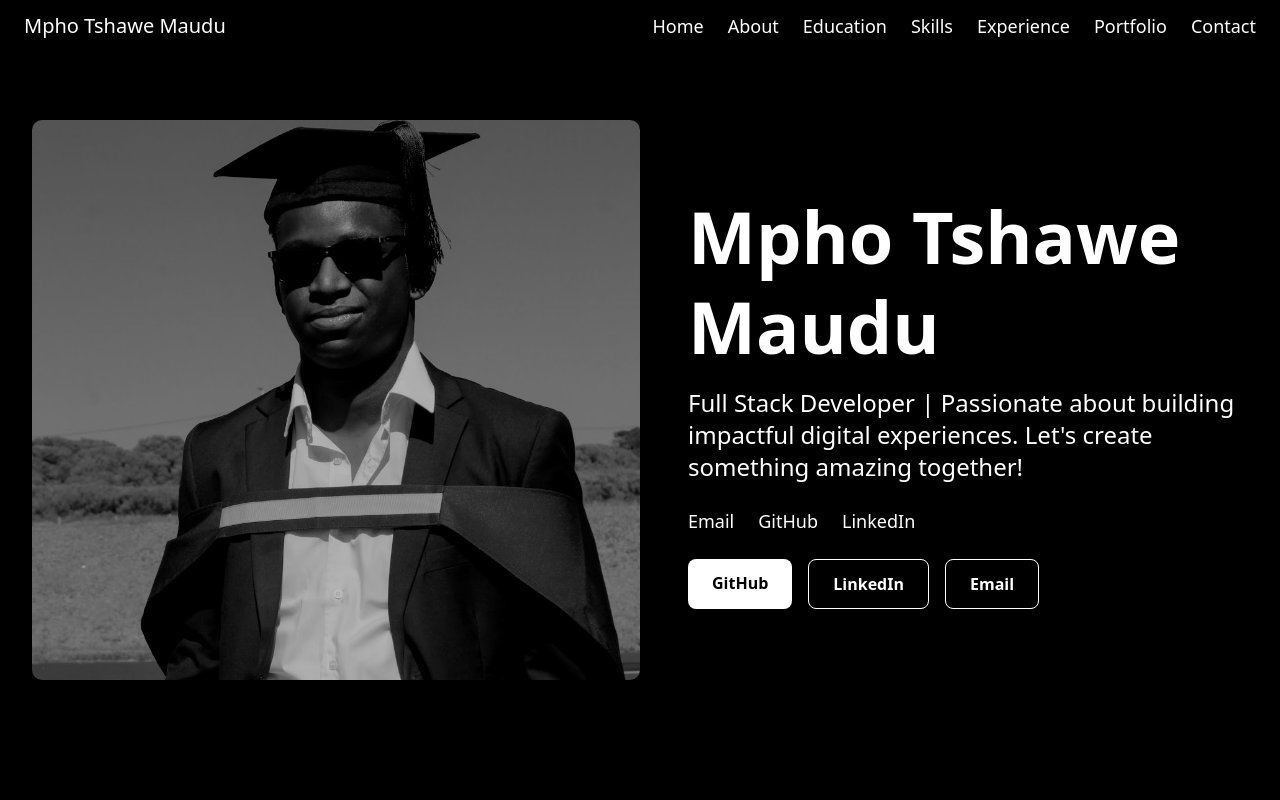
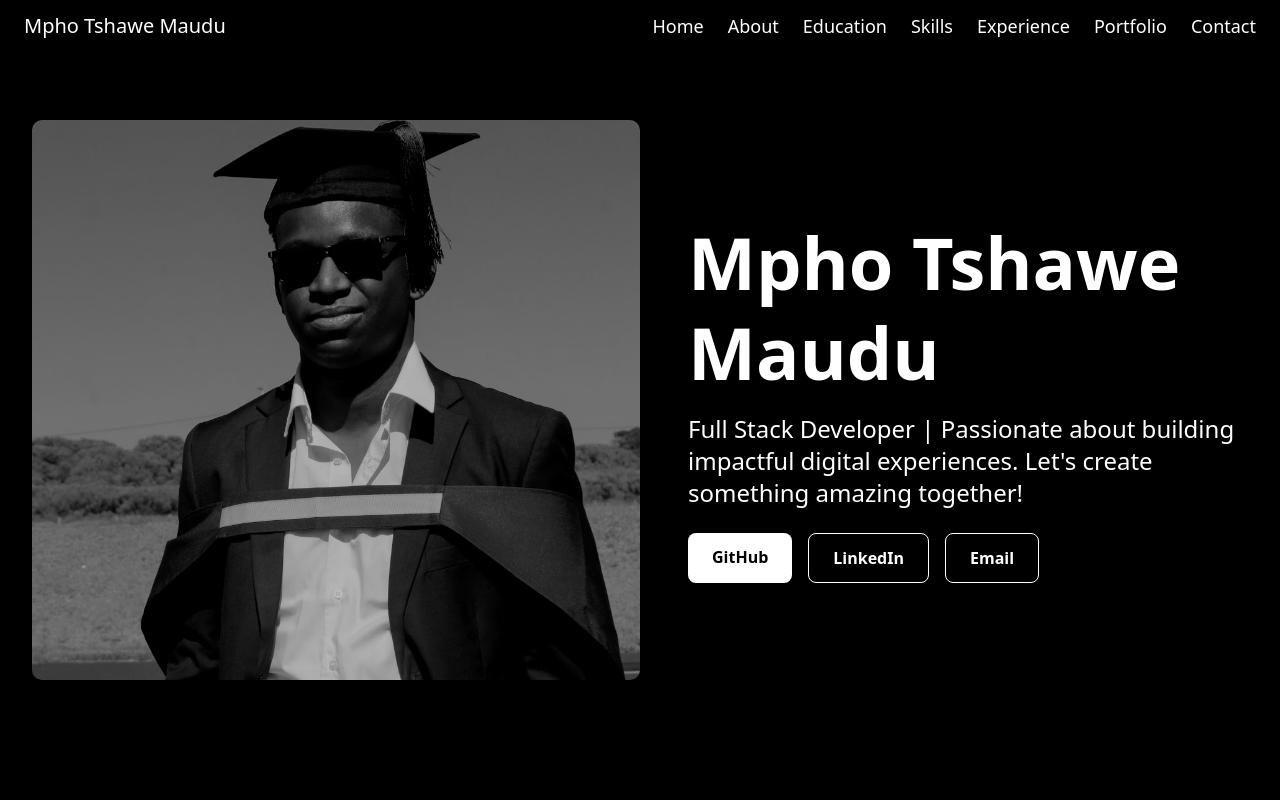
Before and after one commit to MphoJr/Portfolio, a React (Vite) app: page / in a window 1280 px wide. Shown: the top 800 px of the page. Built offline with nearby package versions, Linux system fonts and the light colour scheme.

Commit message:
hchanges

```diff
--- a/src/components/Hero.jsx
+++ b/src/components/Hero.jsx
@@ -22,29 +22,6 @@ export default function Hero({ id }) {
           Full Stack Developer | Passionate about building impactful digital
           experiences. Let's create something amazing together!
         </p>
-
-        {/* Social links */}
-        <div className="flex justify-center md:justify-start space-x-6 mb-6 text-lg">
-          <a href="mailto:junior.maudu16@gmail.com" className="hover:underline">
-            Email
-          </a>
-          <a
-            href="https://github.com/MphoJr"
-            target="_blank"
-            rel="noopener noreferrer"
-            className="hover:underline"
-          >
-            GitHub
-          </a>
-          <a
-            href="https://www.linkedin.com/in/mpho-tshawe-maudu-5a433a241"
-            target="_blank"
-            rel="noopener noreferrer"
-            className="hover:underline"
-          >
-            LinkedIn
-          </a>
-        </div>
 
         {/* Buttons */}
         <div className="flex flex-col sm:flex-row gap-4 justify-center md:justify-start">
```
